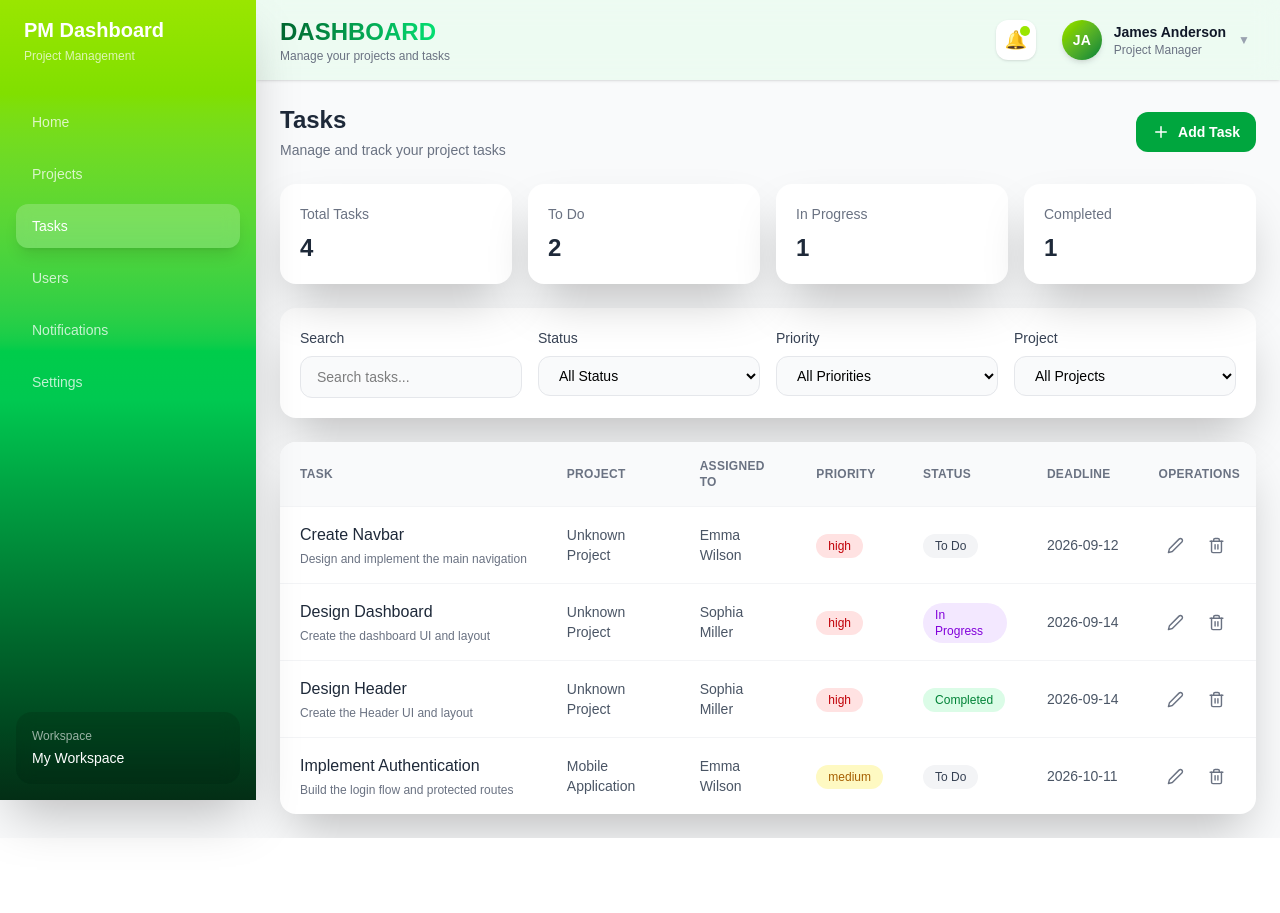
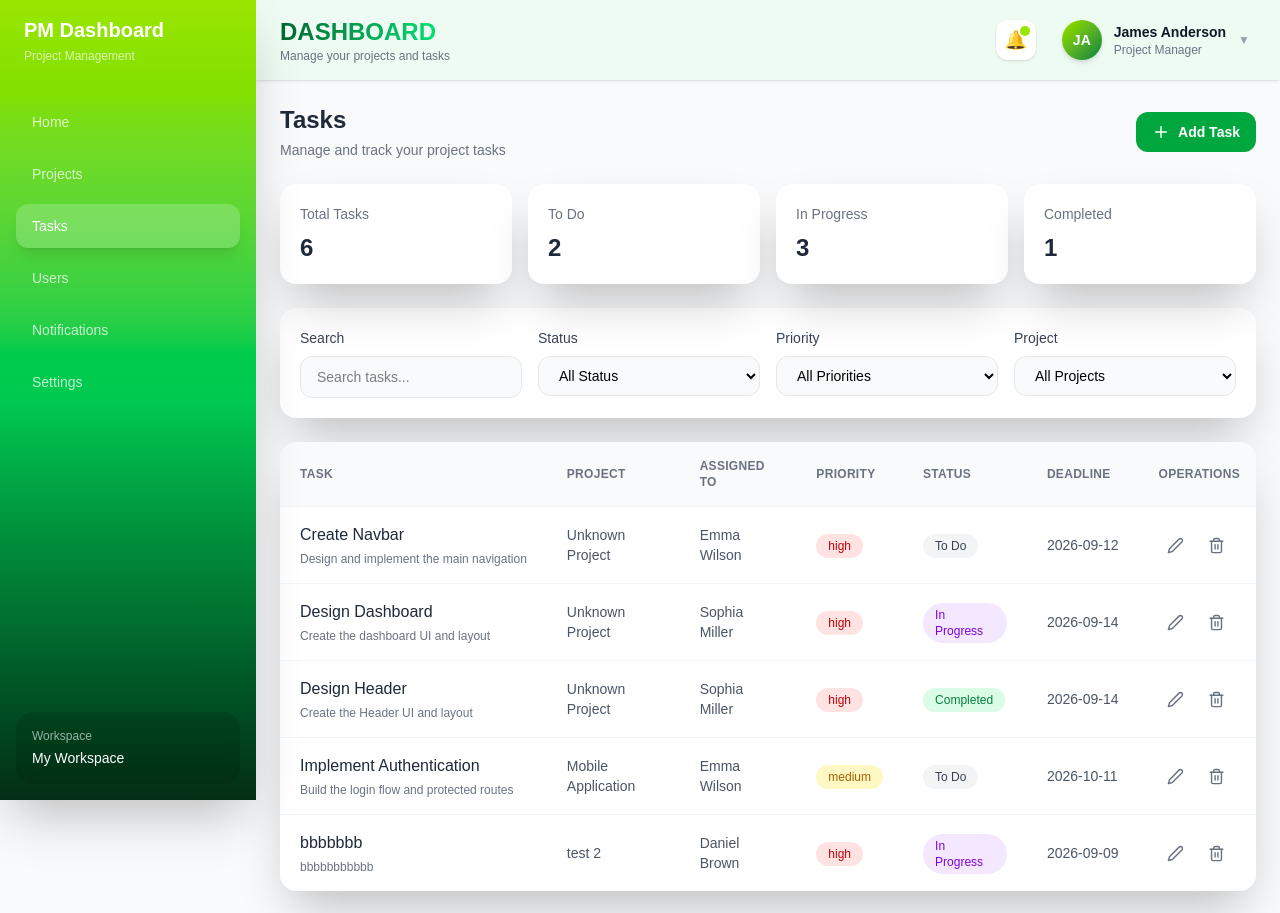
Before and after one commit to Reza-Bamoniri/Managment-Dashboard-Projects, a React (Vite) app: page /tasks in a window 1280 px wide. Shown: the top 913 px of the page. Before the commit the page ends 838 px from the top, so only its background shows below. Built offline with nearby package versions, Linux system fonts and the light colour scheme; data requests are answered from the project's data file.

Commit message:
feat(tasks): connect task create and delete flow

```diff
--- a/db.json
+++ b/db.json
@@ -157,6 +157,28 @@
       "projectId": "2",
       "assignedTo": "2",
       "deadline": "2026-10-11"
+    },
+    {
+      "title": "bbbbbbb",
+      "description": "bbbbbbbbbbb",
+      "projectId": "Nv8d5iuVmUo",
+      "assignedTo": "3",
+      "priority": "high",
+      "status": "in-progress",
+      "deadline": "2026-09-09",
+      "completedAt": null,
+      "id": "-YtqQsKSWDo"
+    },
+    {
+      "title": "vvvvvv",
+      "description": "vvvvvvvvv",
+      "projectId": "rQmNh6gLOFk",
+      "assignedTo": "5",
+      "priority": "medium",
+      "status": "in-progress",
+      "deadline": "2026-09-09",
+      "completedAt": null,
+      "id": "Deg0Xk7r_xY"
     }
   ],
   "users": [
--- a/src/pages/Tasks.tsx
+++ b/src/pages/Tasks.tsx
@@ -7,7 +7,7 @@
 import TasksPagination from "../components/tasks/TasksPagination";
 
 import { useAppDispatch, useAppSelector } from "../store/hooks";
-import { createTaskThunk, fetchTasks, updateTaskThunk } from "../features/tasks/tasksSlice";
+import { createTaskThunk, deleteTaskThunk, fetchTasks, updateTaskThunk } from "../features/tasks/tasksSlice";
 import { fetchProjects } from "../features/projects/projectsSlice";
 import { fetchUsers } from "../features/users/usersSlice";
 
@@ -16,6 +16,7 @@
 import type { TaskFormData } from "../components/tasks/TaskForm";
 import { toast } from "sonner";
 import TaskModal from "../components/tasks/TaskModal";
+import Swal from "sweetalert2";
 
 function Tasks() {
   const dispatch = useAppDispatch();
@@ -86,9 +87,29 @@
     setIsModalOpen(true);
   };
 
-  const handleDeleteTask = (task: Task) => {
-    console.log("Delete task:", task.id);
-  };
+  const handleDeleteTask = async (task: Task) => {
+  const result = await Swal.fire({
+    title: "Delete task?",
+    text: `Are you sure you want to delete "${task.title}"?`,
+    icon: "warning",
+    showCancelButton: true,
+    confirmButtonText: "Yes, delete it",
+    cancelButtonText: "Cancel",
+    reverseButtons: true,
+  });
+
+  if (!result.isConfirmed) {
+    return;
+  }
+
+  try {
+    await dispatch(deleteTaskThunk(task.id)).unwrap();
+
+    toast.success("Task deleted successfully.");
+  } catch {
+    toast.error("Failed to delete task.");
+  }
+};
 
 
   const handleTaskSubmit = async (data: TaskFormData) => {
```
